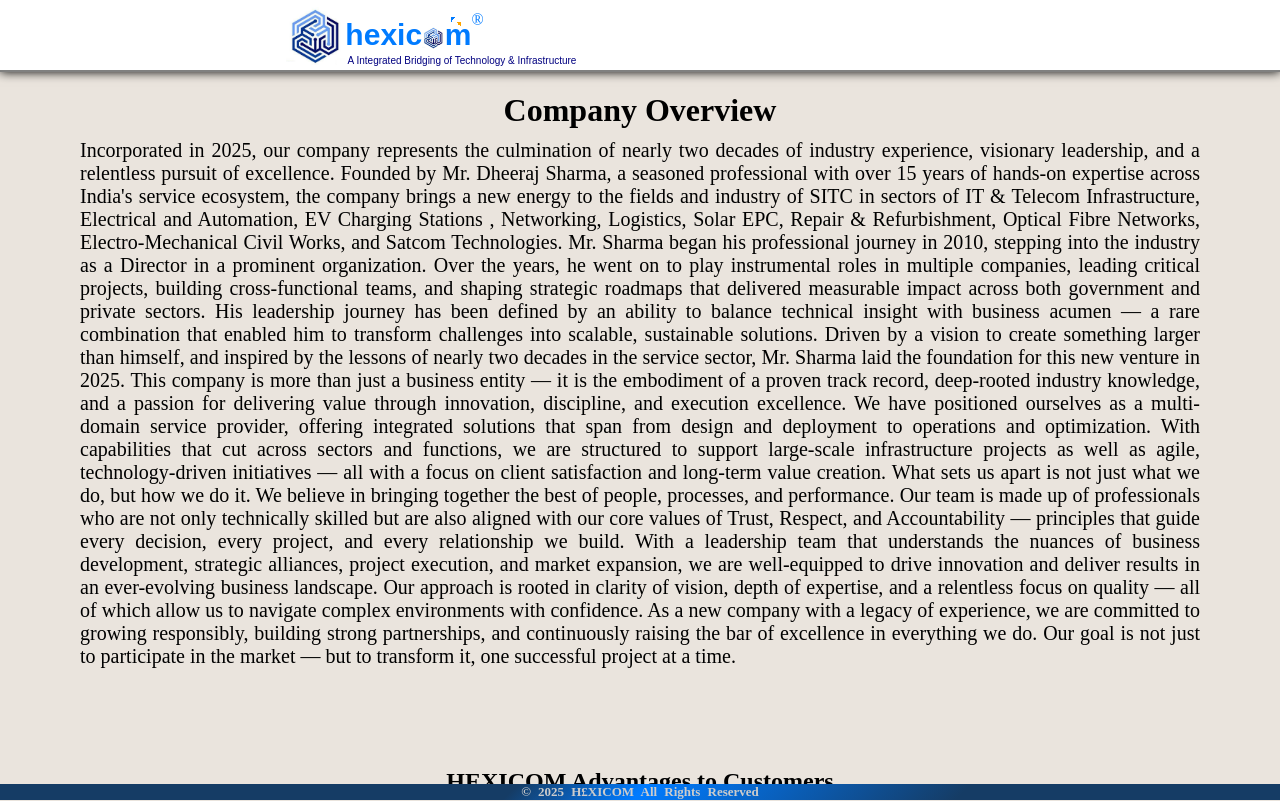
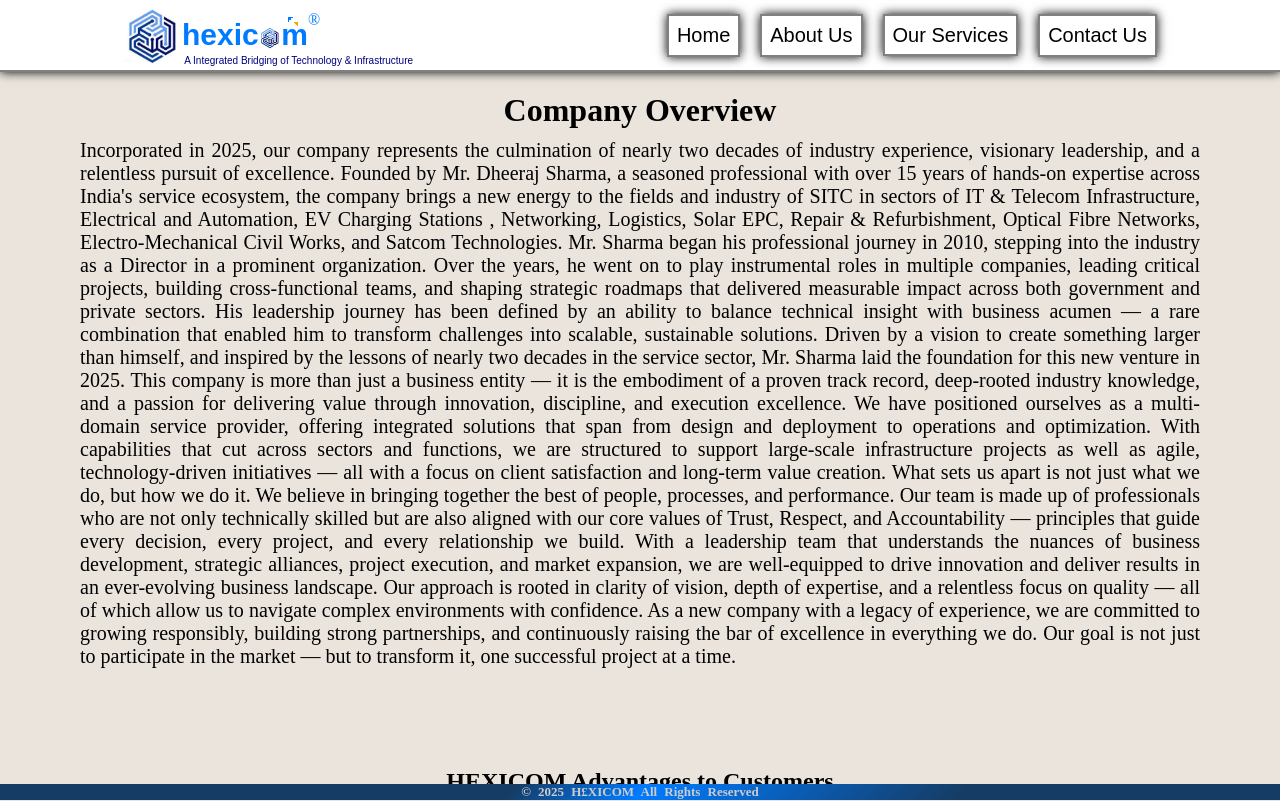
Before and after one commit to yashsharma6391/HexicomNextJsVersion, a Next.js app in the folder hexicom/: page / in a window 1280 px wide. Shown: the top 801 px of the page. Built offline with nearby package versions, Linux system fonts and the light colour scheme.

Commit message:
Update Navbar.jsx

```diff
--- a/hexicom/src/components/navbar/Navbar.jsx
+++ b/hexicom/src/components/navbar/Navbar.jsx
@@ -40,7 +40,7 @@
         <NavLogo/>
       </div>
       <div className={styles.nav_menu}>
-        {NavMenu.map((item, index) => {
+        {NavMenu.map((item, index) => (
            <React.Fragment key={index}>
           {/* return (
             <Link className={styles.nav_menu_item} key={index} href={item.path}  scroll={true} >
@@ -82,7 +82,7 @@
 
 
 
-        })}
+        ))}
       </div>
       {/* -------mobile menu----- */}
       <div className={styles.mobile_menu}>
```
